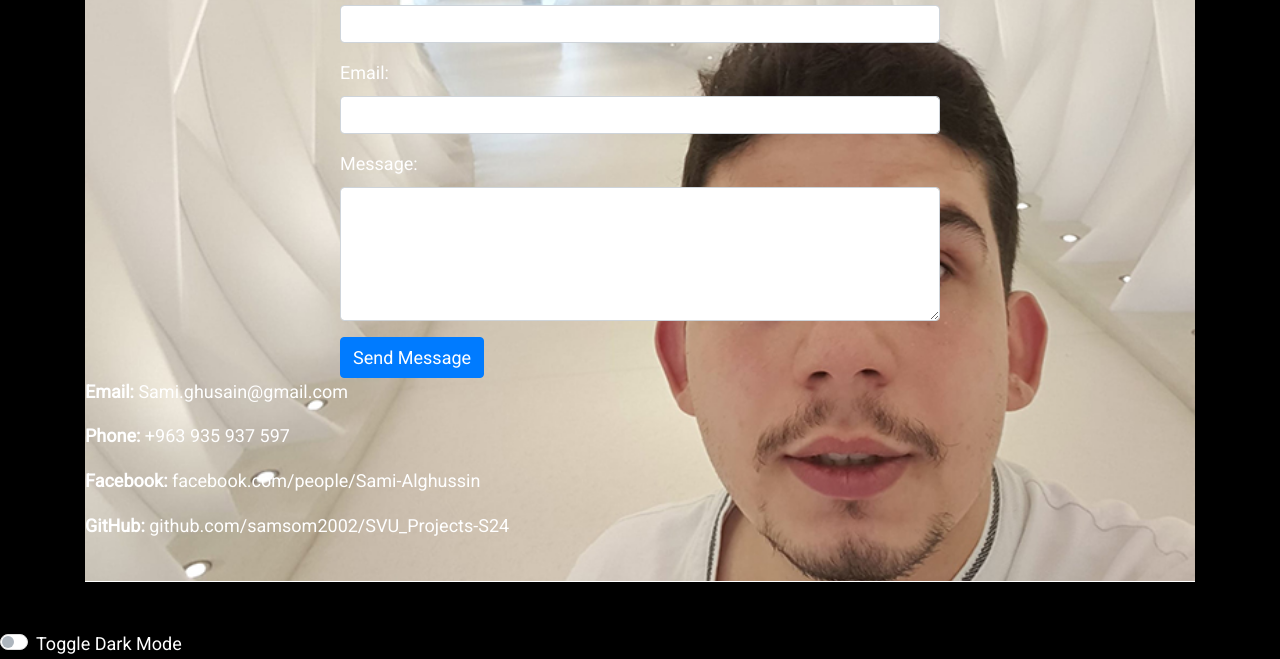
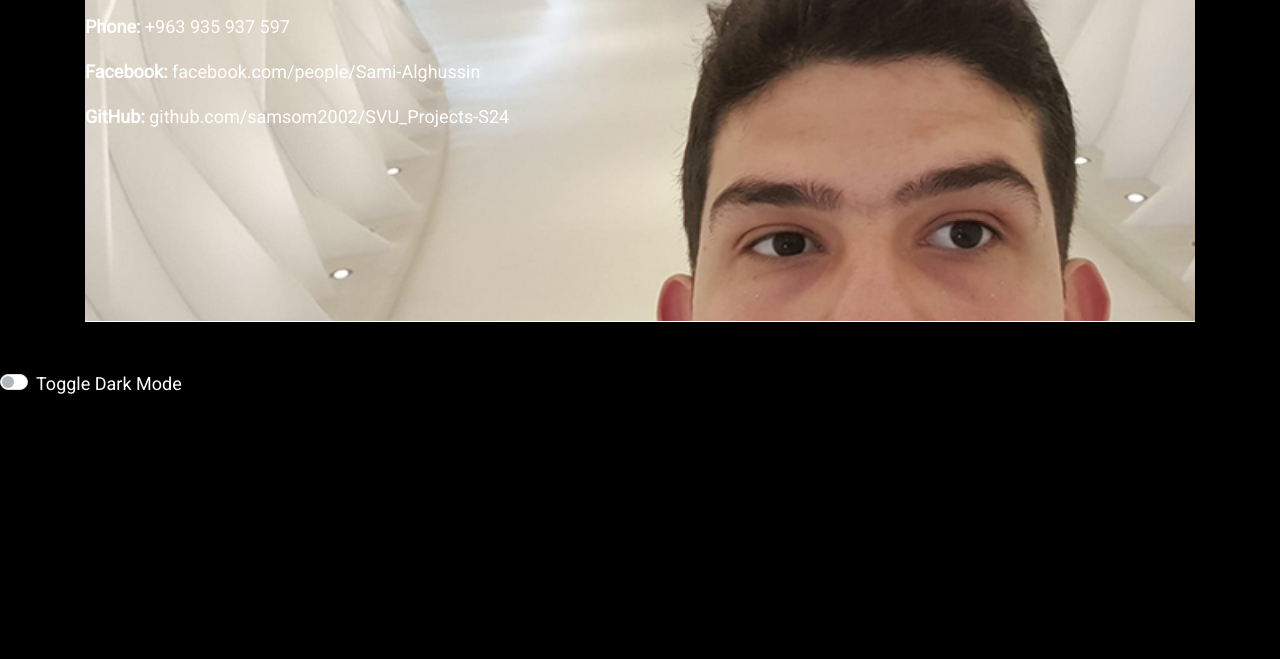
Before and after one commit to samsom2002/MyNameIs, a plain HTML site: page contact.html in a window 1280 px wide. Shown: the part 187-846 px from the top of the page. After the commit the page ends 800 px from the top, so only its background shows below. Drawn offline with nearby package versions, Linux system fonts and the light colour scheme.

Commit message:
Update contact.html

```diff
--- a/contact.html
+++ b/contact.html
@@ -25,21 +25,6 @@
     <main class="container">
         <section id="contact" class="parallax my-5">
             <h2 class="fade-in">Contact Information</h2>
-            <form id="contact-form" class="fade-in">
-                <div class="form-group">
-                    <label for="name">Name:</label>
-                    <input type="text" class="form-control" id="name" name="name" required>
-                </div>
-                <div class="form-group">
-                    <label for="email">Email:</label>
-                    <input type="email" class="form-control" id="email" name="email" required>
-                </div>
-                <div class="form-group">
-                    <label for="message">Message:</label>
-                    <textarea class="form-control" id="message" name="message" rows="5" required></textarea>
-                </div>
-                <button type="submit" class="btn btn-primary">Send Message</button>
-            </form>
             <p class="fade-in"><strong>Email:</strong> Sami.ghusain@gmail.com</p>
             <p class="fade-in"><strong>Phone:</strong> +963 935 937 597</p>
             <p class="fade-in"><strong>Facebook:</strong> <a href="https://www.facebook.com/people/Sami-Alghussin/61559041290102/" target="_blank">facebook.com/people/Sami-Alghussin</a></p>
```
